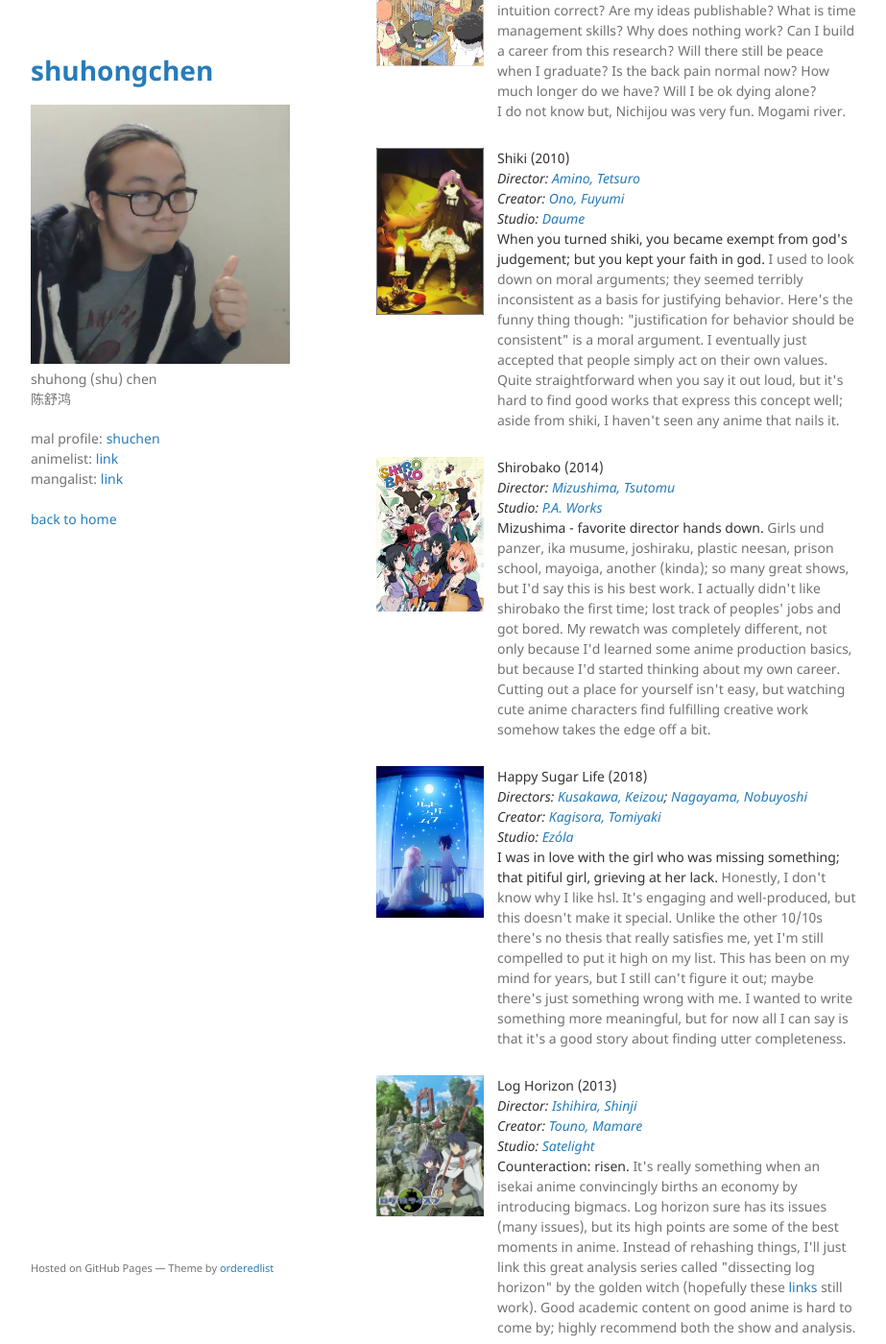
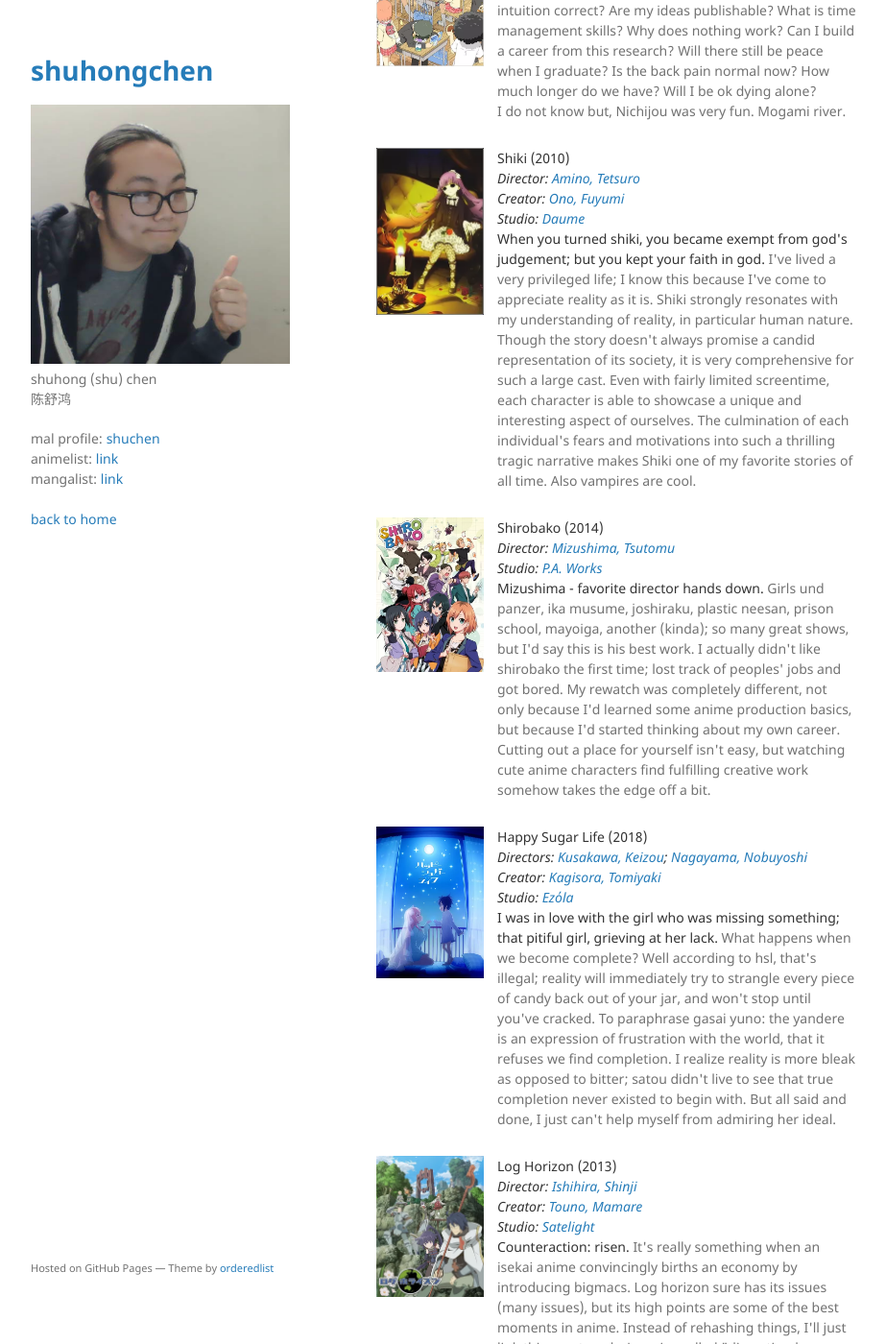
Before and after one commit to ShuhongChen/shuhongchen.github.io, a Jekyll site: the page built from reviews.md, in a window 1280 px wide and 1400 px high, scrolled down 389 px. Shown: the whole window at 96% size, without its empty margins (178-1101 px from the left). Built offline with Jekyll 4.4.1, drawn with Linux system fonts in a browser that asks for light colours.

Commit message:
update reviews

```diff
--- a/reviews.md
+++ b/reviews.md
@@ -80,7 +80,9 @@ Please note that your favorite anime was excluded from this list in order to per
             When you turned shiki, you became exempt from god's judgement; but you kept your faith in god.
         </label>
         <!-- <br> -->
-        I used to look down on moral arguments; they seemed terribly inconsistent as a basis for justifying behavior.  Here's the funny thing though: "justification for behavior should be consistent" is a moral argument.  I eventually just accepted that people simply act on their own values.  Quite straightforward when you say it out loud, but it's hard to find good works that express this concept well; aside from shiki, I haven't seen any anime that nails it. <!-- <br>* -->
+        <!-- I used to look down on moral arguments; they seemed terribly inconsistent as a basis for justifying behavior.  Here's the funny thing though: "justification for behavior should be consistent" is a moral argument.  I eventually just accepted that people simply act on their own values.  Quite straightforward when you say it out loud, but it's hard to find good works that express this concept well; aside from shiki, I haven't seen any anime that nails it. -->
+        I've lived a very privileged life; I know this because I've come to appreciate reality as it is.  Shiki strongly resonates with my understanding of reality, in particular human nature.  Though the story doesn't always promise a candid representation of its society, it is very comprehensive for such a large cast.  Even with fairly limited screentime, each character is able to showcase a unique and interesting aspect of ourselves.  The culmination of each individual's fears and motivations into such a thrilling tragic narrative makes Shiki one of my favorite stories of all time.  Also vampires are cool.
+        <!-- <br>* -->
     </td>
 </tr>
 <tr>
@@ -122,7 +124,9 @@ Please note that your favorite anime was excluded from this list in order to per
             I was in love with the girl who was missing something; that pitiful girl, grieving at her lack.
         </label>
         <!-- <br> -->
-        Honestly, I don't know why I like hsl.  It's engaging and well-produced, but this doesn't make it special.  Unlike the other 10/10s there's no thesis that really satisfies me, yet I'm still compelled to put it high on my list.  This has been on my mind for years, but I still can't figure it out; maybe there's just something wrong with me.  I wanted to write something more meaningful, but for now all I can say is that it's a good story about finding utter completeness. <!-- <br>* -->
+        <!-- Honestly, I don't know why I like hsl.  It's engaging and well-produced, but this doesn't make it special.  Unlike the other 10/10s there's no thesis that really satisfies me, yet I'm still compelled to put it high on my list.  This has been on my mind for years, but I still can't figure it out; maybe there's just something wrong with me.  I wanted to write something more meaningful, but for now all I can say is that it's a good story about finding utter completeness. -->
+        What happens when we become complete?  Well according to hsl, that's illegal; reality will immediately try to strangle every piece of candy back out of your jar, and won't stop until you've cracked.  To paraphrase gasai yuno: the yandere is an expression of frustration with the world, that it refuses we find completion.  I realize reality is more bleak as opposed to bitter; satou didn't live to see that true completion never existed to begin with.  But all said and done, I just can't help myself from admiring her ideal.
+        <!-- <br>* -->
     </td>
 </tr>
 <tr>
```
